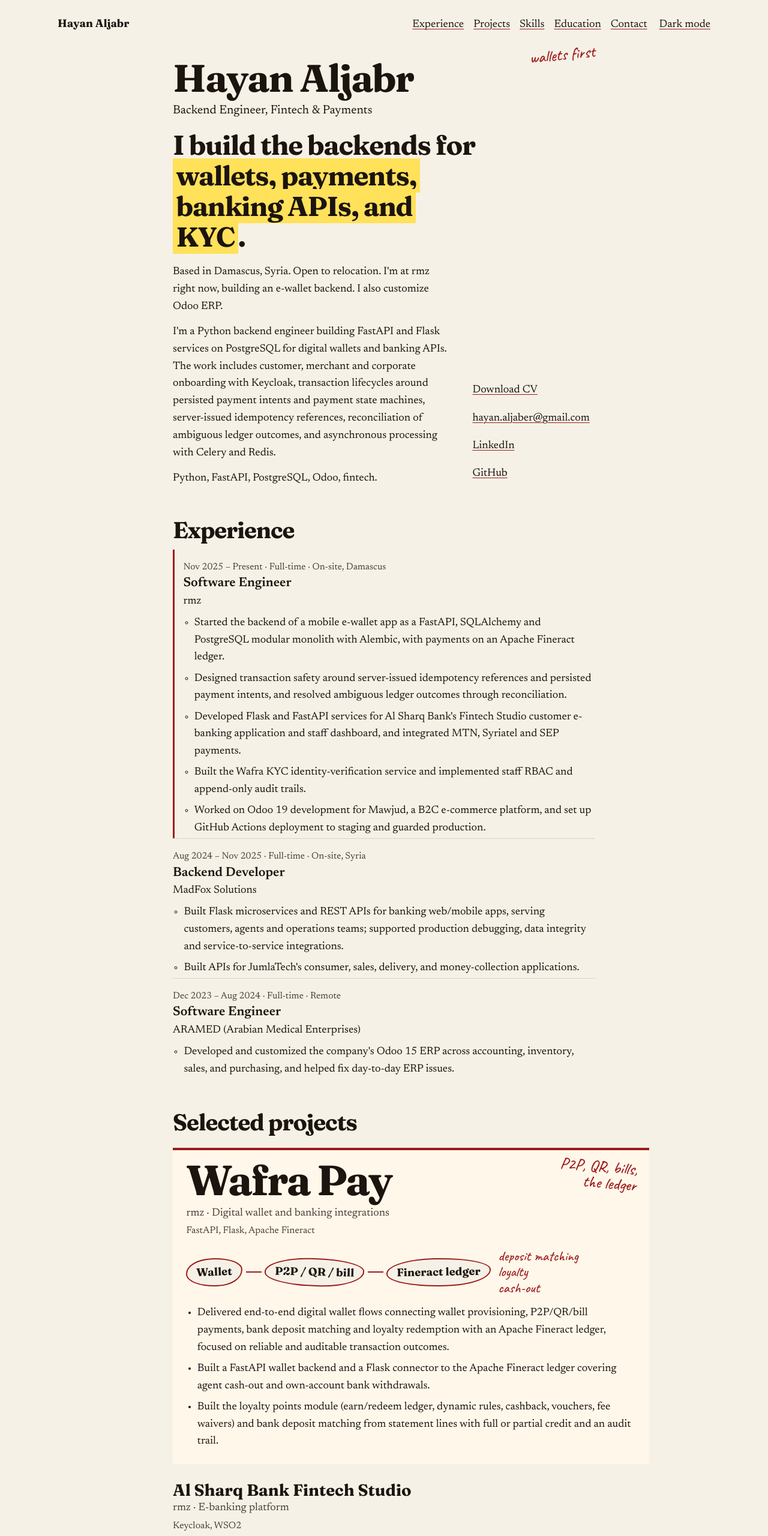
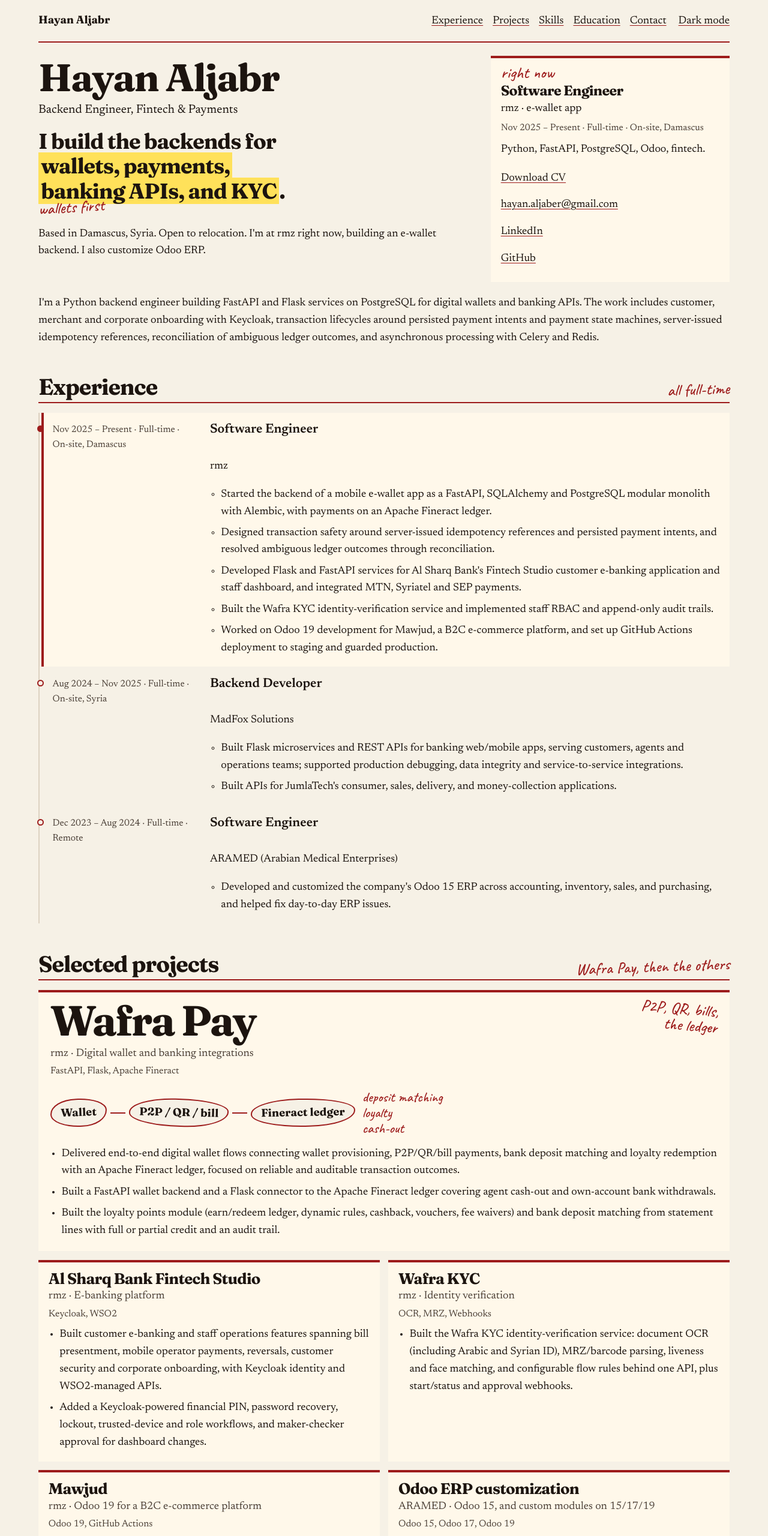
Before and after one commit to hayan-gh/hayan-gh.github.io, a plain HTML site: page index.html in a window 1280 px wide. Shown: the top 2560 px of the page at 60% size. Drawn offline with Linux system fonts and the light colour scheme.

Commit message:
Fill the page so every section uses the same grid.
Put a current-role card beside the hero and give projects, skills, study, and contact the same panels and rules.

Co-authored-by: Hayan Aljabr <hayan-gh@users.noreply.github.com>

```diff
--- a/css/styles.css
+++ b/css/styles.css
@@ -148,9 +148,8 @@ a:hover { text-decoration-thickness: 3px; }
   flex-wrap: wrap;
   align-items: baseline;
   gap: 0.6rem 1.25rem;
-  width: min(68rem, calc(100% - 2.5rem));
-  margin: 0.8rem auto 0;
-  padding: 0.4rem 0 0.7rem;
+  padding: 0.85rem 0 0.7rem;
+  border-bottom: 2px solid var(--stamp);
 }
 
 .home {
@@ -188,12 +187,25 @@ a:hover { text-decoration-thickness: 3px; }
   text-underline-offset: 0.18em;
 }
 
-.page {
-  width: min(44rem, calc(100% - 2.5rem));
-  margin: 0 auto 4rem;
+.mast,
+.page,
+.site-footer {
+  width: min(72rem, calc(100% - 2.5rem));
+  margin-left: auto;
+  margin-right: auto;
 }
 
-.hero { position: relative; padding-top: 1.2rem; }
+.page { margin-bottom: 1rem; }
+
+.hero {
+  display: grid;
+  grid-template-columns: minmax(0, 1.55fr) minmax(16rem, 0.85fr);
+  gap: 1rem 1.75rem;
+  align-items: start;
+  padding-top: 1.4rem;
+}
+
+.hero-detail { grid-column: 1 / -1; margin-top: 0.3rem; }
 
 .scribble {
   font-family: Caveat, "Segoe Print", cursive;
@@ -203,12 +215,10 @@ a:hover { text-decoration-thickness: 3px; }
   margin: 0;
 }
 
-.hero .scribble {
-  position: absolute;
-  right: 0;
-  top: 0.2rem;
-  transform: rotate(-6deg);
-  max-width: 9rem;
+.hero-copy .scribble {
+  margin: -0.35rem 0 0.7rem;
+  transform: rotate(-4deg);
+  transform-origin: left center;
 }
 
 h1 {
@@ -224,11 +234,30 @@ h1 {
 }
 
 .punch {
-  font-size: clamp(1.85rem, 3.6vw, 2.85rem);
-  line-height: 1.12;
-  max-width: 16ch;
-  margin-bottom: 1.2rem;
+  font-size: clamp(1.7rem, 2.8vw, 2.55rem);
+  line-height: 1.15;
+  max-width: 18ch;
+  margin: 0.3rem 0 0.15rem;
 }
+
+.now-card {
+  background: var(--feature);
+  box-shadow: inset 0 4px 0 var(--stamp);
+  padding: 0.95rem 1.05rem 1.05rem;
+}
+
+.now-role {
+  font-family: Fraunces, Palatino, serif;
+  font-weight: 700;
+  font-size: 1.45rem;
+  letter-spacing: -0.03em;
+  line-height: 1.1;
+  margin-top: 0.15rem;
+}
+
+.now-org { margin: 0.2rem 0 0.35rem; }
+
+.now-card .meta { margin-bottom: 0.55rem; }
 
 .mark {
   background: var(--mark);
@@ -238,41 +267,76 @@ h1 {
   padding: 0 0.12em;
 }
 
-.hero-split {
-  display: grid;
-  grid-template-columns: minmax(0, 1.6fr) minmax(9rem, 0.7fr);
-  gap: 1.25rem 2rem;
-  align-items: end;
-}
-
-.hero-split p + p { margin-top: 0.85rem; }
+.hero-copy p + p { margin-top: 0.8rem; }
 
 .links {
   display: flex;
   flex-direction: column;
   align-items: flex-start;
-  gap: 0.15rem;
+  gap: 0.05rem;
+  margin: 0.7rem 0 0;
+}
+
+section { margin-top: 3rem; }
+
+.section-head {
+  display: flex;
+  align-items: baseline;
+  justify-content: space-between;
+  gap: 1rem;
+  border-bottom: 2px solid var(--stamp);
+  margin-bottom: 1rem;
+  padding-bottom: 0.3rem;
+}
+
+.section-head .scribble { transform: rotate(-2deg); }
+
+h2 {
+  font-family: Fraunces, Palatino, serif;
+  font-size: clamp(1.8rem, 3vw, 2.35rem);
+  font-weight: 700;
+  letter-spacing: -0.03em;
+  line-height: 1.05;
   margin: 0;
 }
 
-section { margin-top: 3.2rem; }
-
-h2 {
-  font-family: Fraunces, Palatino, serif;
-  font-size: clamp(1.8rem, 3vw, 2.4rem);
-  font-weight: 700;
-  letter-spacing: -0.03em;
-  line-height: 1.05;
-  margin-bottom: 0.8rem;
+.timeline {
+  list-style: none;
+  margin: 0;
+  padding: 0 0 0 0.2rem;
+  border-left: 2px solid var(--line);
 }
 
-.timeline { list-style: none; margin: 0; padding: 0; }
+.role {
+  position: relative;
+  display: grid;
+  grid-template-columns: 15rem minmax(0, 1fr);
+  gap: 0.25rem 1.4rem;
+  padding: 1.05rem 0 1.05rem 1.15rem;
+}
 
-.role { padding: 1.05rem 0 0.15rem; }
+.role::before {
+  content: "";
+  position: absolute;
+  left: -0.48rem;
+  top: 1.35rem;
+  width: 0.7rem;
+  height: 0.7rem;
+  border: 2px solid var(--stamp);
+  border-radius: 50%;
+  background: var(--bg);
+}
 
-.timeline .role + .role { border-top: 1px solid var(--line); }
+.role.now {
+  background: var(--feature);
+  box-shadow: inset 4px 0 0 var(--stamp);
+}
 
-.role.now { border-left: 3px solid var(--stamp); padding-left: 0.9rem; }
+.role.now::before { background: var(--stamp); }
+
+.role > .meta { grid-column: 1; grid-row: 1; }
+
+.role > :not(.meta) { grid-column: 2; }
 
 .meta, .where, .tools { color: var(--muted); }
 
@@ -293,13 +357,26 @@ h3 {
 
 .role li + li, .project li + li, .feature li + li { margin-top: 0.4rem; }
 
+.project-grid {
+  display: grid;
+  grid-template-columns: 1fr 1fr;
+  gap: 0.9rem;
+}
+
+.feature,
+.project,
+.skill,
+.panel,
+.contact-list a {
+  background: var(--feature);
+  box-shadow: inset 0 4px 0 var(--stamp);
+}
+
 .feature {
   position: relative;
-  margin-top: 1.4rem;
-  margin-right: -7vw;
-  padding: 1.3rem 1.4rem 1.4rem;
-  background: var(--feature);
-  box-shadow: inset 0 4px 0 var(--stamp);
+  grid-column: 1 / -1;
+  margin: 0;
+  padding: 1.15rem 1.25rem 1.25rem;
 }
 
 .feature h3 {
@@ -361,19 +438,35 @@ h3 {
   color: var(--stamp);
 }
 
-.project { margin-top: 1.7rem; }
+.project {
+  margin: 0;
+  padding: 1rem 1.05rem 1.1rem;
+}
 
-.project h3 { font-family: Fraunces, Palatino, serif; font-weight: 700; font-size: 1.7rem; }
+.project h3 {
+  font-family: Fraunces, Palatino, serif;
+  font-weight: 700;
+  font-size: clamp(1.45rem, 2vw, 1.8rem);
+  letter-spacing: -0.03em;
+}
 
 .tools { margin-top: 0.15rem; font-size: 1rem; }
 
 .skills {
   display: grid;
-  grid-template-columns: 1fr 1fr;
-  gap: 1.1rem 2rem;
+  grid-template-columns: repeat(6, minmax(0, 1fr));
+  gap: 0.85rem;
 }
 
-.skill.wide { grid-column: 1 / -1; }
+.skill {
+  padding: 0.9rem 1rem 1rem;
+}
+
+.skill:nth-child(1) { grid-column: 1 / span 2; grid-row: 1; }
+.skill:nth-child(2) { grid-column: 3 / span 2; grid-row: 1; }
+.skill:nth-child(4) { grid-column: 5 / span 2; grid-row: 1; }
+.skill:nth-child(3) { grid-column: 1 / span 4; grid-row: 2; }
+.skill:nth-child(5) { grid-column: 5 / span 2; grid-row: 2; }
 
 .skill h3 {
   font-family: Fraunces, Palatino, serif;
@@ -382,7 +475,19 @@ h3 {
   margin-bottom: 0.15rem;
 }
 
-#languages-heading { margin-top: 1.8rem; }
+.study {
+  display: grid;
+  grid-template-columns: 1.4fr 0.8fr;
+  gap: 0.9rem;
+}
+
+.panel { padding: 1rem 1.1rem 1.15rem; }
+
+.panel h3 {
+  font-family: Fraunces, Palatino, serif;
+  font-weight: 700;
+  margin-bottom: 0.45rem;
+}
 
 #education p + p { margin-top: 0.15rem; }
 
@@ -396,37 +501,70 @@ h3 {
   display: flex;
   justify-content: space-between;
   gap: 1rem;
-  max-width: 16rem;
-  padding: 0.35rem 0;
+  padding: 0.45rem 0;
   border-bottom: 1px solid var(--line);
   min-height: 44px;
   align-items: center;
 }
 
+.contact-list {
+  display: grid;
+  grid-template-columns: repeat(3, minmax(0, 1fr));
+  gap: 0.85rem;
+}
+
 .contact-list a {
-  gap: 0.4rem 0.8rem;
-  flex-wrap: wrap;
+  flex-direction: column;
+  align-items: flex-start;
+  justify-content: center;
+  gap: 0.2rem;
+  padding: 0.95rem 1rem;
+  min-height: 5.5rem;
+  text-decoration-thickness: 1px;
 }
 
 .contact-list span { color: var(--muted); }
 
 .site-footer {
-  width: min(44rem, calc(100% - 2.5rem));
-  margin: 0 auto 3rem;
-  padding-top: 0.8rem;
-  border-top: 1px solid var(--line);
+  margin-top: 0;
+  margin-bottom: 2.5rem;
+  padding: 1rem 0 0.2rem;
+  border-top: 2px solid var(--stamp);
   color: var(--muted);
+  display: flex;
+  justify-content: space-between;
+  gap: 1rem;
+  flex-wrap: wrap;
 }
 
 .site-footer p + p { margin-top: 0.15rem; }
 
-@media (max-width: 800px) {
-  .hero .scribble { position: static; transform: rotate(-3deg); margin-bottom: 0.2rem; }
-  .hero-split { grid-template-columns: 1fr; }
-  .feature { margin-right: 0; }
+@media (max-width: 900px) {
+  .hero,
+  .role,
+  .project-grid,
+  .skills,
+  .study,
+  .contact-list {
+    grid-template-columns: 1fr;
+  }
+
+  .skill,
+  .skill:nth-child(n),
+  .feature {
+    grid-column: auto;
+    grid-row: auto;
+  }
+
   .feature-note { position: static; transform: none; text-align: left; margin-bottom: 0.3rem; }
-  .skills { grid-template-columns: 1fr; }
-  .punch { max-width: 22ch; }
+
+  .punch { max-width: none; }
+
+  .role > .meta,
+  .role > :not(.meta) {
+    grid-column: auto;
+    grid-row: auto;
+  }
 }
 
 @media (max-width: 480px) {
--- a/index.html
+++ b/index.html
@@ -81,19 +81,32 @@
     <main id="content">
       <article class="page">
         <header class="hero" id="top">
-          <p class="scribble" aria-hidden="true">wallets first</p>
+          <div class="hero-copy">
             <h1 id="name">Hayan Aljabr</h1>
             <p class="title">Backend Engineer, Fintech &amp; Payments</p>
             <p class="punch">
               I build the backends for <span class="mark">wallets, payments, banking APIs, and KYC</span>.
             </p>
-          <div class="hero-split">
-            <div>
+            <p class="scribble">wallets first</p>
             <p>
               Based in Damascus, Syria. Open to relocation. I'm at rmz right now, building
               an e-wallet backend. I also customize Odoo ERP.
             </p>
-              <p>
+          </div>
+          <aside class="now-card" aria-label="Currently">
+            <p class="scribble">right now</p>
+            <p class="now-role">Software Engineer</p>
+            <p class="now-org">rmz · e-wallet app</p>
+            <p class="meta">Nov 2025 – Present · Full-time · On-site, Damascus</p>
+            <p>Python, FastAPI, PostgreSQL, Odoo, fintech.</p>
+            <p class="links">
+              <a href="cv/Hayan_Aljabr_CV_EN.pdf" download>Download CV</a>
+              <a href="mailto:hayan.aljaber@gmail.com">hayan.aljaber@gmail.com</a>
+              <a href="https://www.linkedin.com/in/hayan-aljabr" rel="me">LinkedIn</a>
+              <a href="https://github.com/hayan-gh" rel="me">GitHub</a>
+            </p>
+          </aside>
+          <p class="hero-detail">
             I'm a Python backend engineer building FastAPI and Flask services on PostgreSQL
             for digital wallets and banking APIs. The work includes customer, merchant and
             corporate onboarding with Keycloak, transaction lifecycles around persisted
@@ -101,19 +114,13 @@
             references, reconciliation of ambiguous ledger outcomes, and asynchronous
             processing with Celery and Redis.
           </p>
-              <p>Python, FastAPI, PostgreSQL, Odoo, fintech.</p>
-            </div>
-            <p class="links">
-              <a href="cv/Hayan_Aljabr_CV_EN.pdf" download>Download CV</a>
-              <a href="mailto:hayan.aljaber@gmail.com">hayan.aljaber@gmail.com</a>
-              <a href="https://www.linkedin.com/in/hayan-aljabr" rel="me">LinkedIn</a>
-              <a href="https://github.com/hayan-gh" rel="me">GitHub</a>
-            </p>
-          </div>
         </header>
 
         <section id="experience" aria-labelledby="experience-heading">
+          <div class="section-head">
             <h2 id="experience-heading">Experience</h2>
+            <p class="scribble">all full-time</p>
+          </div>
           <ol class="timeline">
             <li class="role now">
               <p class="meta">Nov 2025 – Present · Full-time · On-site, Damascus</p>
@@ -176,7 +183,11 @@
         </section>
 
         <section id="projects" aria-labelledby="projects-heading">
+          <div class="section-head">
             <h2 id="projects-heading">Selected projects</h2>
+            <p class="scribble">Wafra Pay, then the others</p>
+          </div>
+          <div class="project-grid">
 
           <section class="feature" aria-labelledby="wafra-pay">
             <p class="scribble feature-note">P2P, QR, bills, the ledger</p>
@@ -271,10 +282,14 @@
               <li>Custom modules on Odoo 15, 17 and 19.</li>
             </ul>
           </section>
+          </div>
         </section>
 
         <section id="skills" aria-labelledby="skills-heading">
+          <div class="section-head">
             <h2 id="skills-heading">Skills</h2>
+            <p class="scribble">Python backend, and Odoo</p>
+          </div>
           <div class="skills">
             <div class="skill">
               <h3>Backend</h3>
@@ -309,19 +324,31 @@
         </section>
 
         <section id="education" aria-labelledby="education-heading">
+          <div class="section-head">
             <h2 id="education-heading">Education</h2>
+            <p class="scribble">Damascus University</p>
+          </div>
+          <div class="study">
+            <div class="panel">
               <p><strong>B.Sc. in Information Technology Engineering</strong></p>
               <p>Damascus University, Syria</p>
               <p class="meta">2019 – 2024</p>
-          <h2 id="languages-heading">Languages</h2>
+            </div>
+            <div class="panel" aria-labelledby="languages-heading">
+              <h3 id="languages-heading">Languages</h3>
               <ul class="lang-list">
                 <li><span>Arabic</span> <strong>Native</strong></li>
                 <li><span>English</span> <strong>B2, approaching C1</strong></li>
               </ul>
+            </div>
+          </div>
         </section>
 
         <section id="contact" aria-labelledby="contact-heading">
+          <div class="section-head">
             <h2 id="contact-heading">Contact</h2>
+            <p class="scribble">open to relocation</p>
+          </div>
           <ul class="contact-list">
             <li>
               <a href="mailto:hayan.aljaber@gmail.com">
```
Lines whose indentation alone changed are shown as unchanged.
